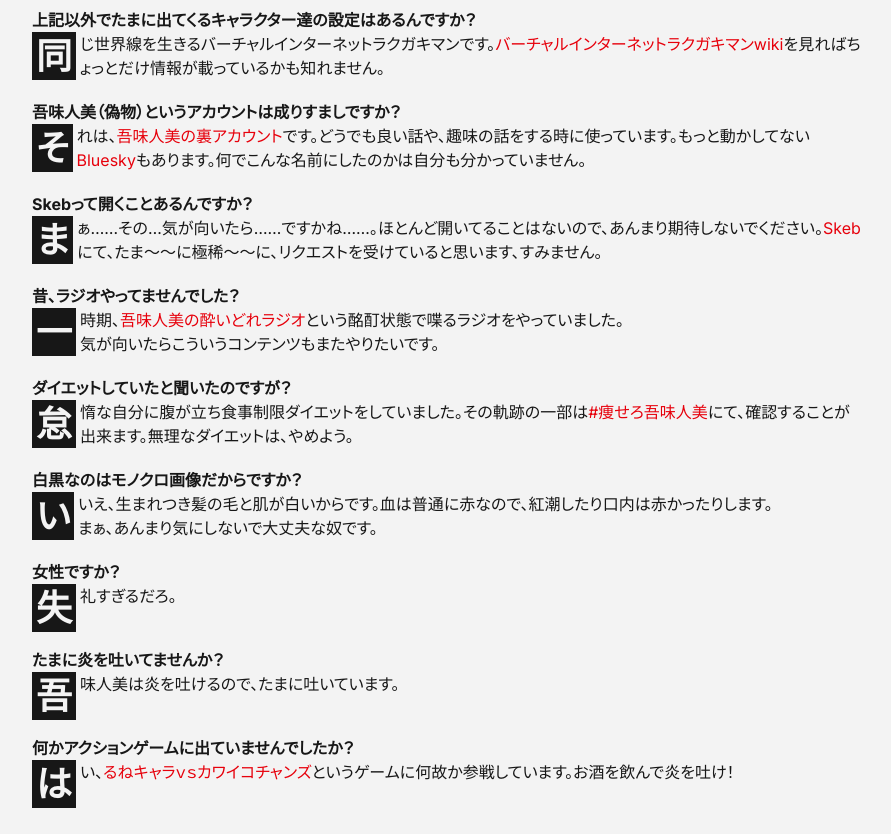
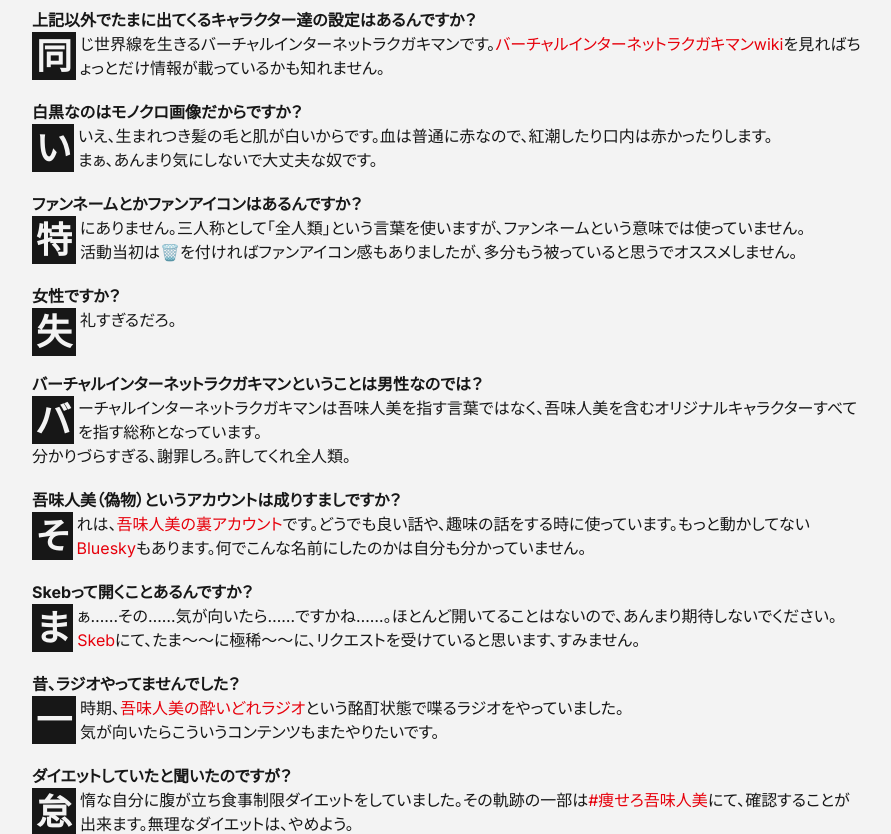
Before and after one commit to gomihitomi/gomiokiba-next, a Next.js app: page / in a window 1280 px wide. Shown: the part 2880-3714 px from the top of the page, without its empty margins (192-1083 px from the left). Built offline with nearby package versions, Linux system fonts and the light colour scheme.

Commit message:
[upd]設定、FAQの修正

```diff
--- a/next.config.ts
+++ b/next.config.ts
@@ -4,6 +4,7 @@ const nextConfig: NextConfig = {
   /* config options here */
   reactCompiler: true,
   output: "export",
+  images: { unoptimized: true },
 };
 
 export default nextConfig;
--- a/src/features/sections/faq.tsx
+++ b/src/features/sections/faq.tsx
@@ -55,6 +55,40 @@ const faqItems = [
     ),
   },
   {
+    question: "白黒なのはモノクロ画像だからですか？",
+    answer: (
+      <>
+        いいえ、生まれつき髪の毛と肌が白いからです。血は普通に赤なので、紅潮したり口内は赤かったりします。
+        <br />
+        まぁ、あんまり気にしないで大丈夫な奴です。
+      </>
+    ),
+  },
+  {
+    question: "ファンネームとかファンアイコンはあるんですか？",
+    answer: (
+      <>
+        特にありません。三人称として「全人類」という言葉を使いますが、ファンネームという意味では使っていません。
+        <br />
+        活動当初は🗑️を付ければファンアイコン感もありましたが、多分もう被っていると思うでオススメしません。
+      </>
+    ),
+  },
+  {
+    question: "女性ですか？",
+    answer: <>失礼すぎるだろ。</>,
+  },
+  {
+    question: "バーチャルインターネットラクガキマンということは男性なのでは？",
+    answer: (
+      <>
+        バーチャルインターネットラクガキマンは吾味人美を指す言葉ではなく、吾味人美を含むオリジナルキャラクターすべてを指す総称となっています。
+        <br />
+        分かりづらすぎる、謝罪しろ。許してくれ全人類。
+      </>
+    ),
+  },
+  {
     question: "吾味人美（偽物）というアカウントは成りすましですか？",
     answer: (
       <>
@@ -72,7 +106,7 @@ const faqItems = [
     question: "Skebって開くことあるんですか？",
     answer: (
       <>
-        まぁ……その…気が向いたら……ですかね……。ほとんど開いてることはないので、あんまり期待しないでください。
+        まぁ……その……気が向いたら……ですかね……。ほとんど開いてることはないので、あんまり期待しないでください。
         <Link href="https://skeb.jp/@gomihitomi">Skeb</Link>
         にて、たま～～に極稀～～に、リクエストを受けていると思います、すみません。
       </>
@@ -103,20 +137,6 @@ const faqItems = [
     ),
   },
   {
-    question: "白黒なのはモノクロ画像だからですか？",
-    answer: (
-      <>
-        いいえ、生まれつき髪の毛と肌が白いからです。血は普通に赤なので、紅潮したり口内は赤かったりします。
-        <br />
-        まぁ、あんまり気にしないで大丈夫な奴です。
-      </>
-    ),
-  },
-  {
-    question: "女性ですか？",
-    answer: <>失礼すぎるだろ。</>,
-  },
-  {
     question: "たまに炎を吐いてませんか？",
     answer: <>吾味人美は炎を吐けるので、たまに吐いています。</>,
   },
@@ -128,7 +148,9 @@ const faqItems = [
         <Link href="https://lunetuki.booth.pm/items/5048752">
           るねキャラｖｓカワイコチャンズ
         </Link>
-        というゲームに何故か参戦しています。お酒を飲んで炎を吐け！
+        というゲームに何故か参戦しています。
+        <br />
+        お酒を飲んで炎を吐け！
       </>
     ),
   },
```
